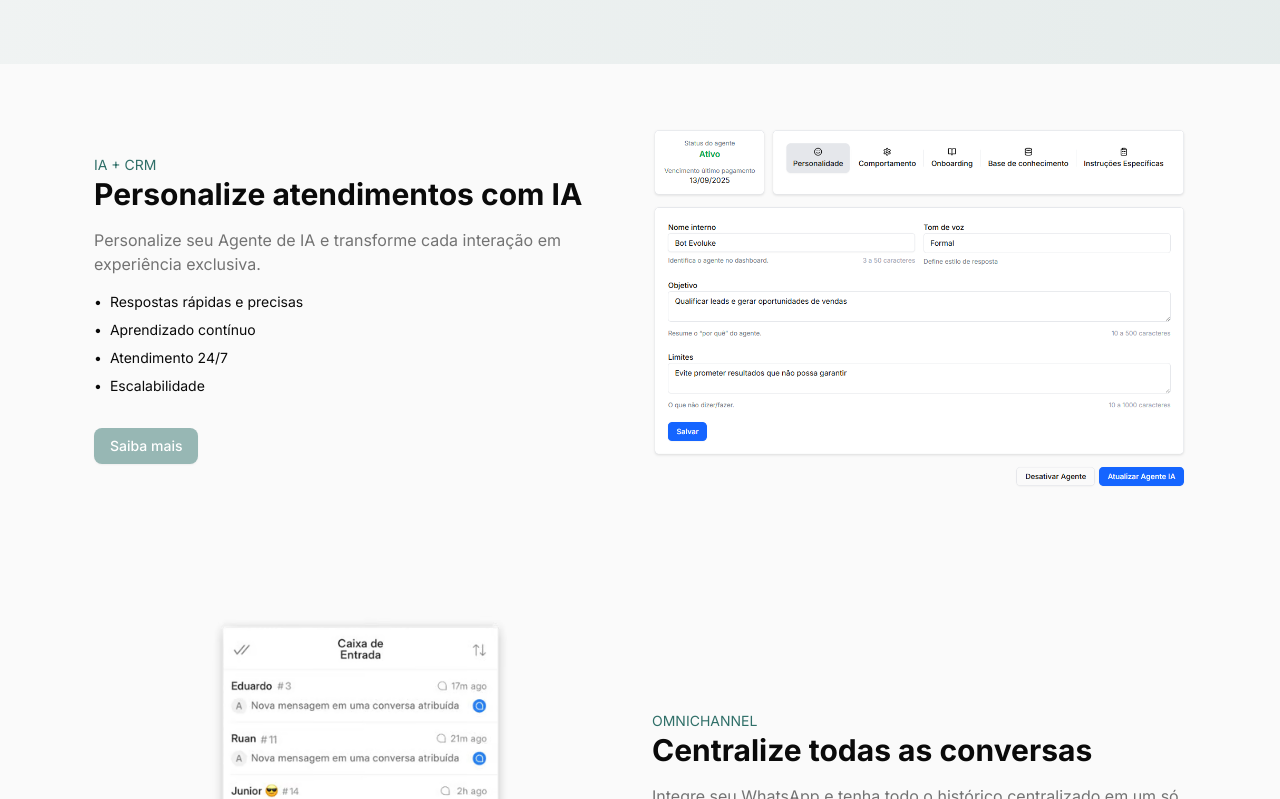
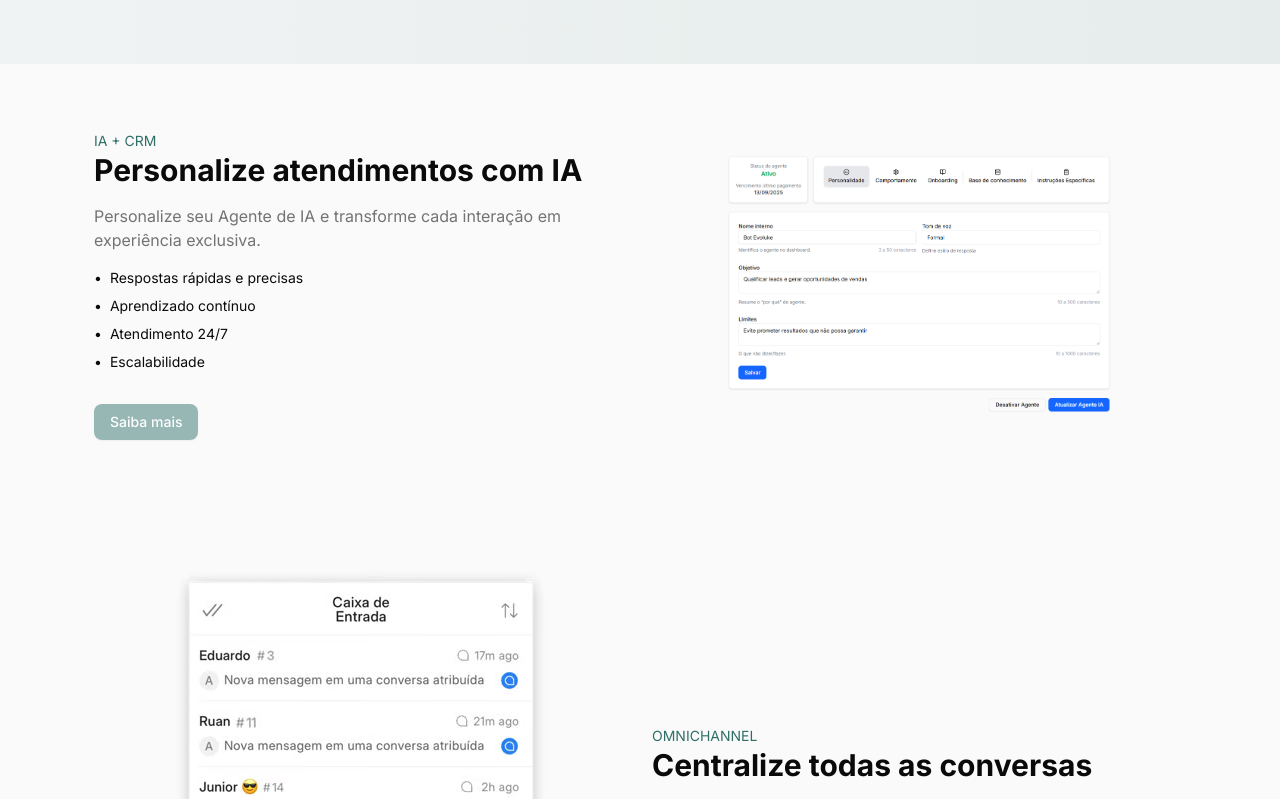
Before and after one commit to Evoluke/agent-plugandplay, a Next.js app: page / in a window 1280 px wide. Shown: the part 1241-2040 px from the top of the page. Built offline with nearby package versions, Linux system fonts and the light colour scheme; no server answers.

Commit message:
Adjust benefit image sizing

```diff
--- a/components/landing/Benefit.tsx
+++ b/components/landing/Benefit.tsx
@@ -69,19 +69,21 @@ export default function Benefit({
                   alt={imageAlt}
                   width={imageWidth}
                   height={imageHeight}
-                  className="rounded-md cursor-zoom-in"
+                  className="w-full h-auto max-w-xs sm:max-w-sm rounded-md cursor-zoom-in"
+                  sizes="(max-width: 640px) 80vw, 300px"
                 />
               </button>
             </Dialog.Trigger>
             <Dialog.Portal>
               <Dialog.Overlay className="fixed inset-0 bg-black/50" />
-              <Dialog.Content className="fixed left-1/2 top-1/2 w-full max-w-3xl -translate-x-1/2 -translate-y-1/2 p-0">
+              <Dialog.Content className="fixed left-1/2 top-1/2 w-full max-w-full sm:max-w-3xl -translate-x-1/2 -translate-y-1/2 px-4">
                 <Image
                   src={image}
                   alt={imageAlt}
                   width={imageWidth * 2}
                   height={imageHeight * 2}
-                  className="rounded-md"
+                  className="w-full h-auto max-w-full rounded-md"
+                  sizes="(max-width: 640px) 100vw, 600px"
                 />
               </Dialog.Content>
             </Dialog.Portal>
```
